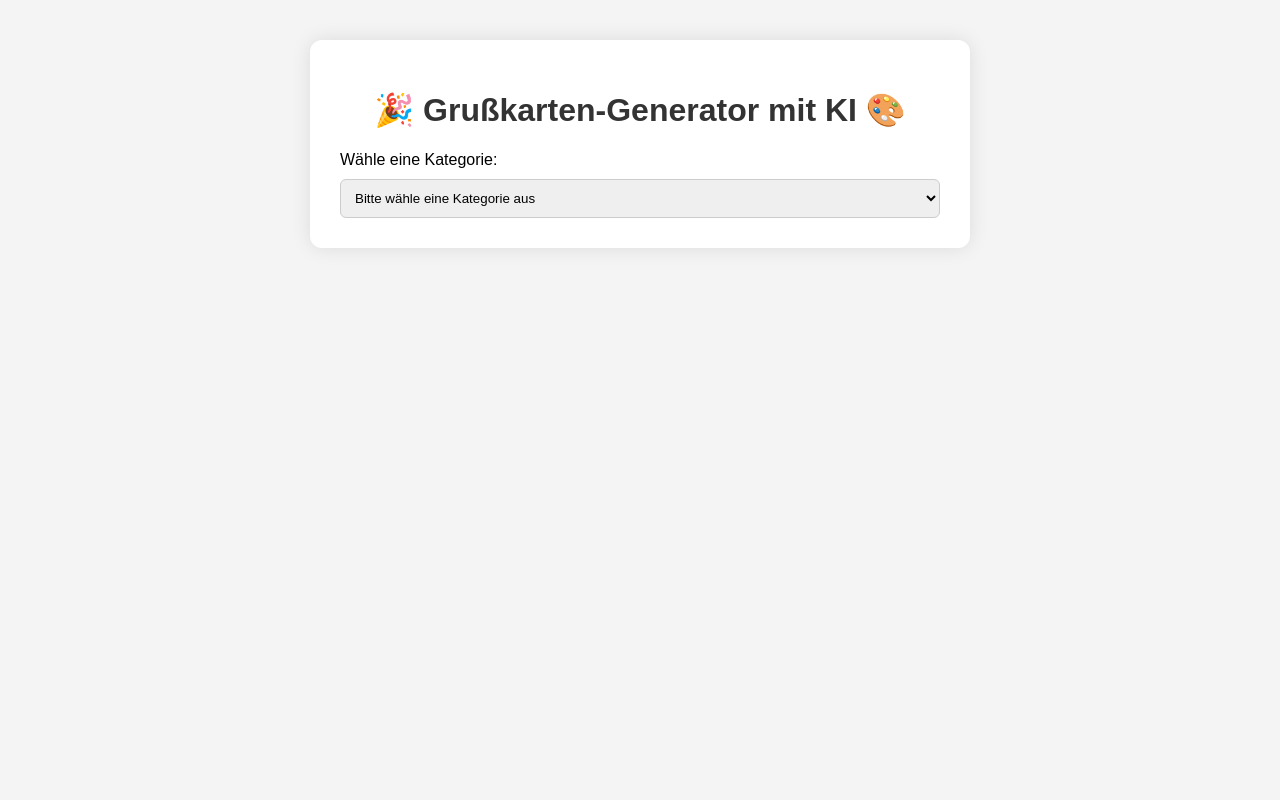
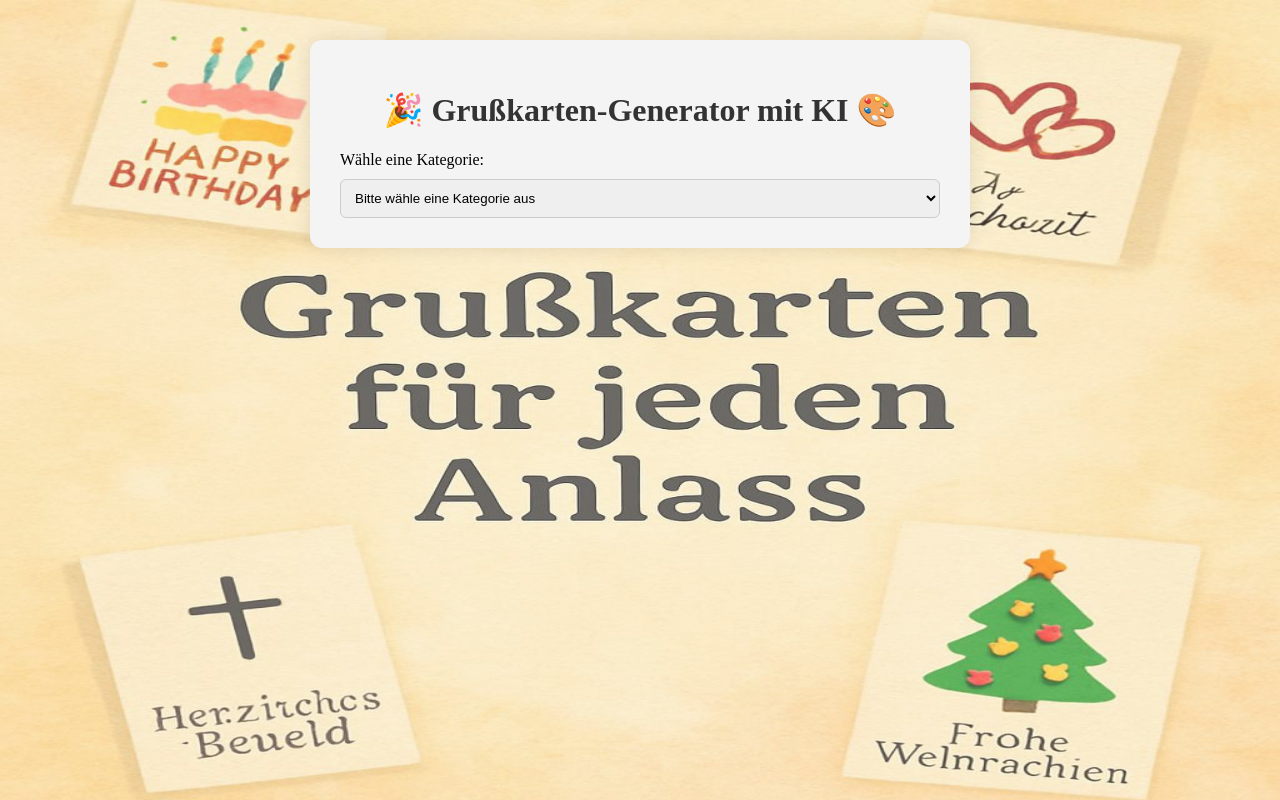
Before and after one commit to Marcey1611/KI-getriebene-Softwareentwicklung-Block-2-Tag-2, a plain HTML site: page frontend/index.html in a window 1280 px wide. Drawn offline with Linux system fonts and the light colour scheme.

Commit message:
added image as background

```diff
--- a/frontend/index.html
+++ b/frontend/index.html
@@ -6,6 +6,7 @@
   <link rel="stylesheet" href="style.css">
 </head>
 <body>
+  <div class="background-image"></div>
   <div class="container">
     <h1>🎉 Grußkarten-Generator mit KI 🎨</h1>
 
@@ -34,10 +35,15 @@
       <h2>📝 Generierter Spruch:</h2>
       <p id="cardText"></p>
 
-      <h2>🖼️ Generierte Karte:</h2>
+      <h2>🖼 Generierte Karte:</h2>
       <img id="cardImage" alt="KI-generierte Grußkarte">
     </div>
   </div>
+
+  <div class="background-card result-background"></div>
+    <div id="result" class="hidden">
+      <h2>📝 Generierter Spruch:</h2>
+      <p id="cardText"></p>
 
   <script src="fieldTemplate.js"></script>
   <script src="script.js"></script>
--- a/frontend/style.css
+++ b/frontend/style.css
@@ -1,18 +1,34 @@
 body {
-  font-family: sans-serif;
-  background: #f4f4f4;
+  background-color: #f0f0f0;
   margin: 0;
   padding: 0;
 }
 
+.background-image {
+  position: fixed; /* Bleibt beim Scrollen fixiert */
+  top: 0;
+  left: 0;
+  width: 100vw;
+  height: 100vh;
+  background-image: url('images/background.png');
+  background-size: 100% 100%;  /* Zerrt das Bild */
+  background-position: center;
+  background-repeat: no-repeat;
+  z-index: -1;
+  opacity: 0.8;
+}
+
+
 .container {
   max-width: 600px;
-  margin: 40px auto;
-  background: white;
+  margin: 40px auto 0;
+  background: #f4f4f4;
   padding: 30px;
   border-radius: 12px;
   box-shadow: 0 0 20px rgba(0, 0, 0, 0.1);
+  z-index: 1;
 }
+
 
 h1, h2 {
   text-align: center;
```
